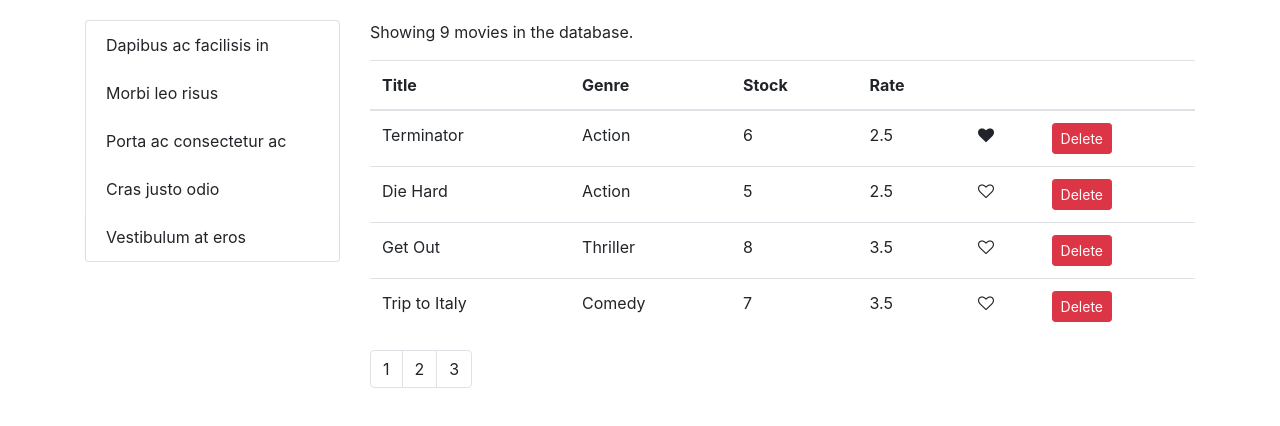
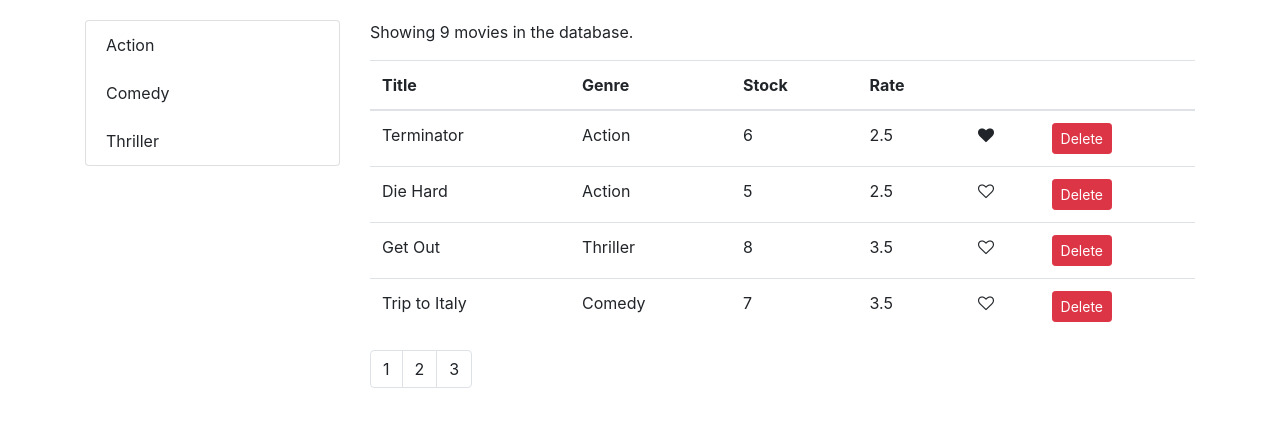
Before and after one commit to Doumham-Armah/vidly, a React (Create React App) app: page / in a window 1280 px wide. Shown: the top 426 px of the page. Built offline with nearby package versions, Linux system fonts and the light colour scheme.

Commit message:
implemented ListGroup logic

```diff
--- a/src/components/common/ListGroup.jsx
+++ b/src/components/common/ListGroup.jsx
@@ -2,14 +2,17 @@ import React from 'react';
 
 const ListGroup = (props) => {
 
+    const { items, onItemSelect } = props
+
 
     return (
         <ul className="list-group">
-            <li className="list-group-item">Dapibus ac facilisis in</li>
-            <li className="list-group-item">Morbi leo risus</li>
-            <li className="list-group-item">Porta ac consectetur ac</li>
-            <li className="list-group-item">Cras justo odio</li>
-            <li className="list-group-item">Vestibulum at eros</li>
+            {items.map(item =>
+            <li className="list-group-item"
+             key={item._id}
+             onClick={() => onItemSelect(item.name)}>
+                {item.name}</li>)}
+
         </ul>
      );
 }
--- a/src/components/movies.jsx
+++ b/src/components/movies.jsx
@@ -5,6 +5,7 @@ import Pagination from './common/Pagination'
 import { paginate } from '../utils/paginate'
 import ListGroup from "./common/ListGroup";
 import { getGenres } from "../services/fakeGenreService";
+import { filter } from "lodash";
 
 class Movies extends Component {
   state = {
@@ -36,7 +37,8 @@ class Movies extends Component {
   };
 
   handleGenreSelect = genre => {
-    console.log(genre)
+    const filteredMovies = this.state.movies.filter(m => m.genre.name === genre)
+    this.setState( {movies: filteredMovies})
   }
 
   render() {
```
